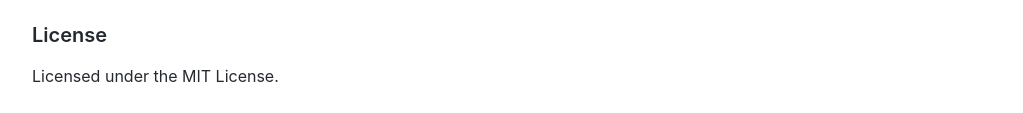
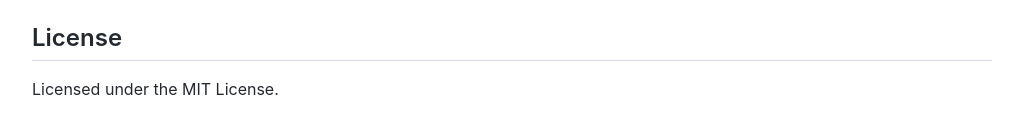
Before and after one commit to jaywcjlove/github-action-contributors, a plain HTML site: page index.html in a window 1280 px wide. Shown: the part 2171-2284 px from the top of the page, without its empty margins (128-1151 px from the left). Drawn offline with Linux system fonts and the light colour scheme; some packages are replaced by stand-ins of ours; a script that the page names is missing.

Commit message:
deploy: bb86ee65cdbedc4f493e91c64694bacf8353e09f

```diff
--- a/index.html
+++ b/index.html
@@ -107,7 +107,7 @@
 $ npm run build # compile .ts files.
 " class="copied"><svg class="octicon-copy" aria-hidden="true" viewBox="0 0 16 16" fill="currentColor" height="12" width="12"><path fill-rule="evenodd" d="M0 6.75C0 5.784.784 5 1.75 5h1.5a.75.75 0 010 1.5h-1.5a.25.25 0 00-.25.25v7.5c0 .138.112.25.25.25h7.5a.25.25 0 00.25-.25v-1.5a.75.75 0 011.5 0v1.5A1.75 1.75 0 019.25 16h-7.5A1.75 1.75 0 010 14.25v-7.5z"></path><path fill-rule="evenodd" d="M5 1.75C5 .784 5.784 0 6.75 0h7.5C15.216 0 16 .784 16 1.75v7.5A1.75 1.75 0 0114.25 11h-7.5A1.75 1.75 0 015 9.25v-7.5zm1.75-.25a.25.25 0 00-.25.25v7.5c0 .138.112.25.25.25h7.5a.25.25 0 00.25-.25v-7.5a.25.25 0 00-.25-.25h-7.5z"></path></svg><svg class="octicon-check" aria-hidden="true" viewBox="0 0 16 16" fill="currentColor" height="12" width="12"><path fill-rule="evenodd" d="M13.78 4.22a.75.75 0 010 1.06l-7.25 7.25a.75.75 0 01-1.06 0L2.22 9.28a.75.75 0 011.06-1.06L6 10.94l6.72-6.72a.75.75 0 011.06 0z"></path></svg></div></pre>
       <h2 id="contributors"><a class="anchor" aria-hidden="true" tabindex="-1" href="#contributors"><span class="octicon octicon-link"></span></a>Contributors</h2><a href="https://github.com/jaywcjlove/github-action-contributors/graphs/contributors"><img src="https://jaywcjlove.github.io/github-action-contributors/CONTRIBUTORS.svg"></a>
-      <h3 id="license"><a class="anchor" aria-hidden="true" tabindex="-1" href="#license"><span class="octicon octicon-link"></span></a>License</h3>
+      <h2 id="license"><a class="anchor" aria-hidden="true" tabindex="-1" href="#license"><span class="octicon octicon-link"></span></a>License</h2>
       <p>Licensed under the MIT License.</p>
       <script>function copied(target, str) {
 target.classList.add('active');
```
